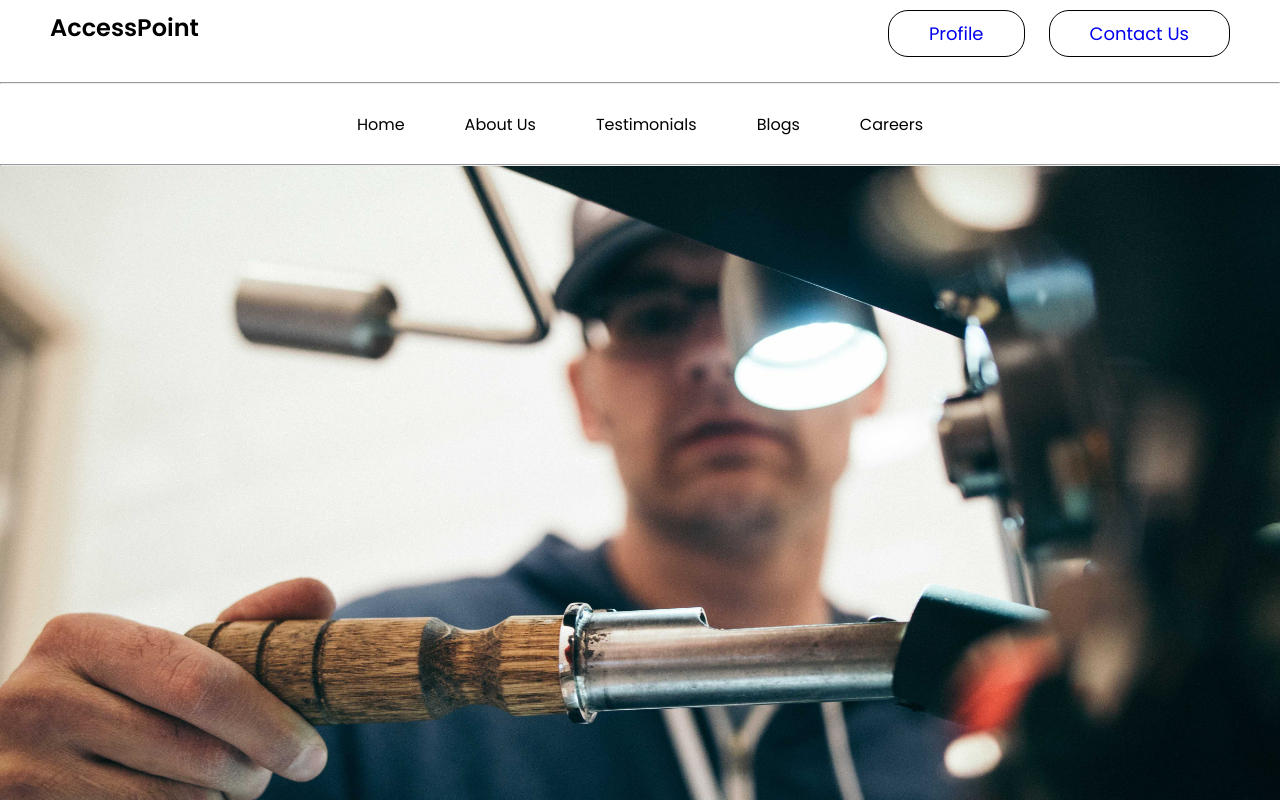
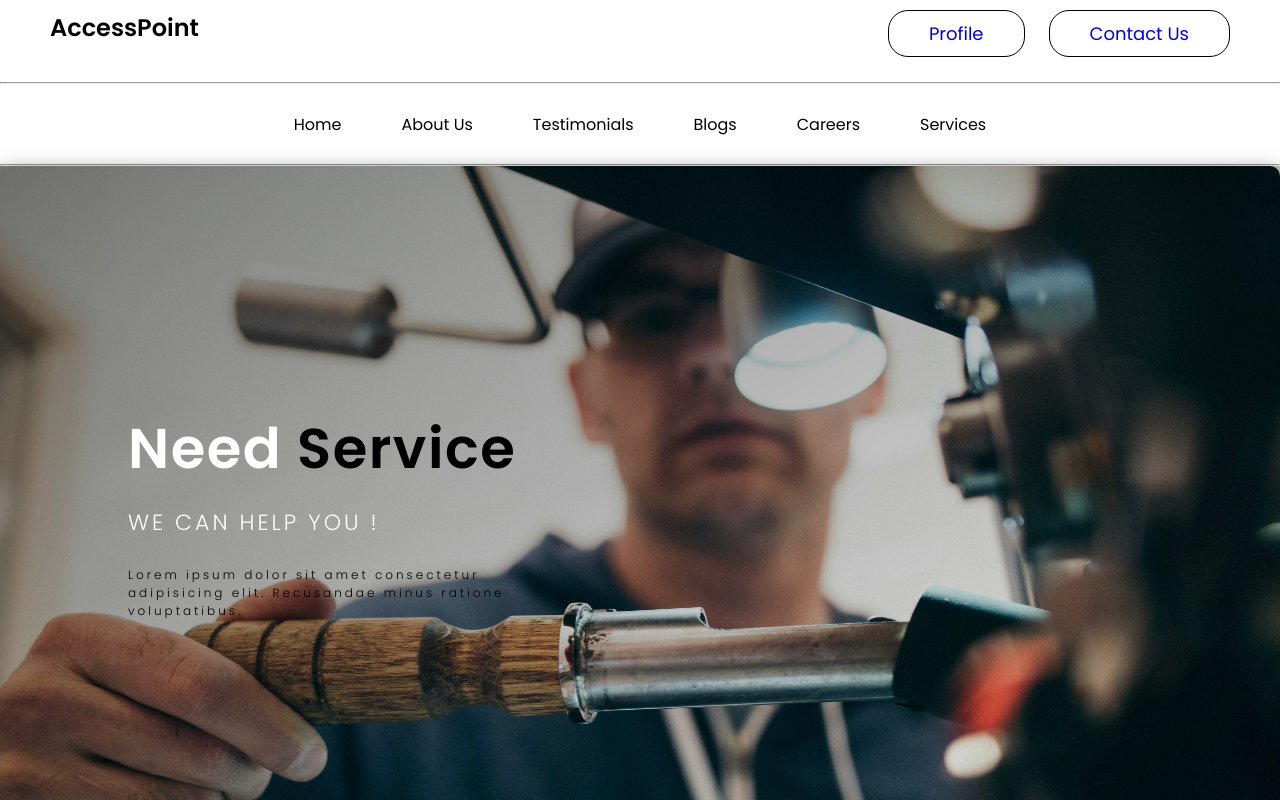
Before and after one commit to alphanoobie/access-point, a React (Create React App) app in the folder frontend/: page / in a window 1280 px wide. Shown: the top 800 px of the page. Built offline with nearby package versions, Linux system fonts and the light colour scheme.

Commit message:
servicepage and home page

```diff
--- a/frontend/src/Components/Home.jsx
+++ b/frontend/src/Components/Home.jsx
@@ -1,22 +1,22 @@
-import React from 'react'
-import "./home.css"
-import image1 from "../assets/img/homepic.jpg"
+import React from "react";
+import "./home.css";
+import image1 from "../assets/img/homepic.jpg";
 
 const Home = () => {
-return (
-<div className='hero-container'>
-  <img className="image1" src={image1} alt="" />
-  <div className='hero-para'>
-    <h1><span className='need'>Need</span>Service</h1>
-  </div>
-  <h4>WE CAN HELP YOU</h4>
-  <p>Lorem ipsum dolor sit amet consectetur adipisicing elit. Recusandae minus ratione voluptatibus.</p>
-  <div className="images">
+  return (
+    <div className="hero-container">
+      <div className="wrapper"></div>
+      <h1 className="heading">
+        <span className="need">Need</span> Service
+      </h1>
+      <h4 className="sub-heading">WE CAN HELP YOU !</h4>
+      <p className="sub-para">
+        Lorem ipsum dolor sit amet consectetur adipisicing elit. Recusandae
+        minus ratione voluptatibus.
+      </p>
+      <img className="image1" src={image1} alt="" />
+    </div>
+  );
+};
 
-  </div>
-
-</div>
-)
-}
-
-export default Home
+export default Home;
--- a/frontend/src/Components/Navbar.jsx
+++ b/frontend/src/Components/Navbar.jsx
@@ -41,6 +41,9 @@ const Navbar = () => {
             <Link to="/contact">
               <li>Careers</li>
             </Link>
+            <Link to="/service">
+              <li>Services</li>
+            </Link>
           </ul>
         </div>
       </nav>
--- a/frontend/src/Components/Service.jsx
+++ b/frontend/src/Components/Service.jsx
@@ -1,9 +1,56 @@
-import React from 'react'
+import React from "react";
+import pic1 from "../assets/img/pic1.jpg"
+import pic2 from "../assets/img/homepic.jpg"
+import pic3 from "../assets/img/pic1.jpg"
+
+import "./service.css";
 
 const Service = () => {
   return (
-    <div>Service</div>
-  )
-}
+    <>
+      <div className="selfcontainer">
+        <div class="card">
+          <div class="imgbox">
+            <img src={pic1} alt="" />
+            <h2>Maintianence</h2>
+          </div>
 
-export default Service
+          <div class="content">
+            <p>
+              Lorem ipsum dolor sit amet consectetur adipisicing elit. Quaerat
+              doloribus vitae fugit enim repudiandae
+            </p>
+          </div>
+        </div>
+        <div class="card ">
+          <div class="imgbox">
+          <img src={pic2} alt="" />
+            <h2 className="title">Plumbing</h2>
+          </div>
+
+          <div class="content">
+            <p>
+              Lorem ipsum dolor sit amet consectetur adipisicing elit. Quaerat
+              doloribus vitae fugit enim repudiandae
+            </p>
+          </div>
+        </div>
+        <div class="card">
+          <div class="imgbox">
+          <img src={pic3} alt="" />
+            <h2>Cleaning</h2>
+          </div>
+
+          <div class="content">
+            <p>
+              Lorem ipsum dolor sit amet consectetur adipisicing elit. Quaerat
+              doloribus vitae fugit enim repudiandae
+            </p>
+          </div>
+        </div>
+      </div>
+    </>
+  );
+};
+
+export default Service;
--- a/frontend/src/Components/home.css
+++ b/frontend/src/Components/home.css
@@ -3,10 +3,45 @@
     height: 100vh;
     position: relative;
 }
+.wrapper{
+    width: 100%;
+    height: 100%;
+    position: absolute;
+    background-image: linear-gradient(to bottom right, black,transparent);
+    opacity: 0.5;
+}
 .image1{
     width: inherit;
     height: 100vh;
 }
-.hero-para{
+h1, h4, p{
     position: absolute;
 }
+.heading{
+    top: 30%;
+    left: 10%;
+    font-size: 56px;
+    letter-spacing: 1.5px;
+}
+.heading span{
+    color: white;
+}
+.sub-heading{
+    top: 40%;
+    left: 10%;
+    letter-spacing: 3px;
+    font-size: 22px;
+    font-weight: lighter;
+    margin-top: 20px;
+    color: white;
+}
+.sub-para{
+    top: 50%;
+    left: 10%;
+    letter-spacing: 3px;
+    font-size: 12px;
+    font-weight: lighter;
+    margin: 0;
+    width: 35%;
+
+}
--- /dev/null
+++ b/frontend/src/Components/service.css
@@ -0,0 +1,60 @@
+.selfcontainer{
+    display: flex;
+    flex-direction: row;
+    padding-top: 120px;
+}
+
+.card {
+  position: relative;
+  width: 300px;
+  height: 200px;
+  border-radius: 10px;
+  box-shadow: 0px 5px 20px rgba(0, 0, 0, 0.5);
+  transition: 0.3s;
+  padding: 30px 50px;
+  background: #fff;
+  cursor: pointer;
+  margin-right: 30px;
+  margin: auto;
+}
+.title{
+    text-align: center;
+
+}
+.card:hover {
+  height: 320px;
+}
+
+.imgbox {
+  position: relative;
+  width: 100%;
+  height: 100%;
+  transform: translateY(-100px);
+  z-index: 99;
+}
+
+img {
+  width: 100%;
+  border-radius: 10px;
+  box-shadow: 0px 5px 20px rgba(0, 0, 0, 0.5);
+}
+
+.content {
+  text-align: center;
+  transform: translateY(-150px);
+  opacity: 0;
+  transition: 0.3s;
+  font-size: 14px;
+  text-align: left;
+}
+p{
+    margin: 0;
+}
+.card:hover > .content {
+  opacity: 1;
+  transform: translateY(-180px);
+}
+
+.content h2 {
+  color: #7f9ead;
+}
```
Also changed, not shown: frontend/src/assets/img/pic1.jpg (added).
